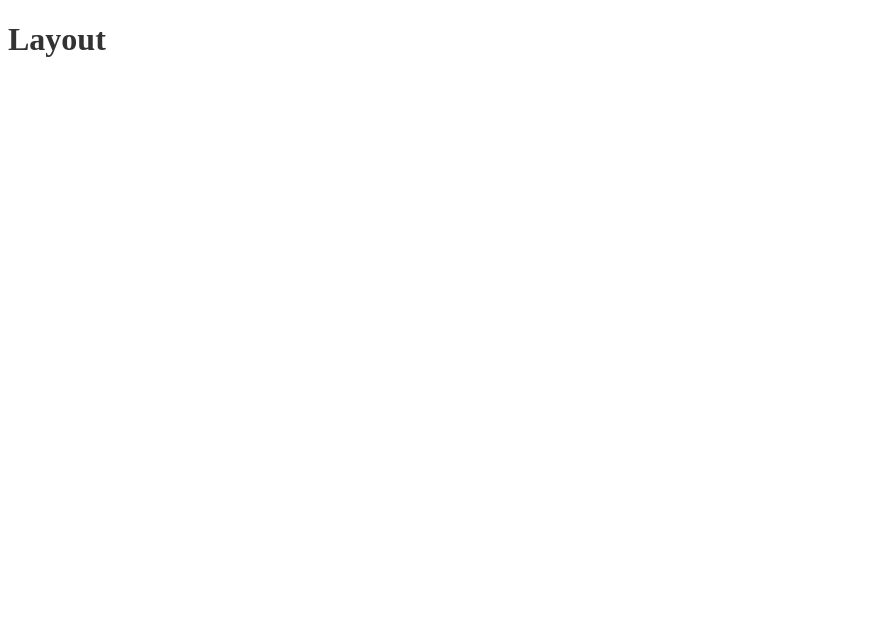
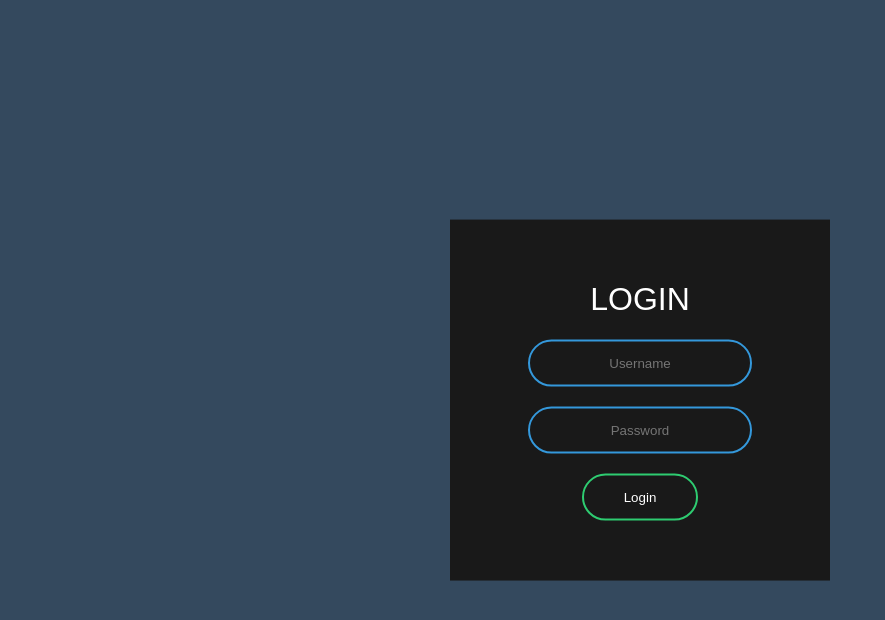
Before and after one commit to WillDera/loginSignUp, a Django app: page / in a window 1280 px wide. Before the commit the part shown is almost empty. Shown: the top 620 px of the page, without its empty margins (0-885 px from the left). Run offline with Django 3.2, Linux system fonts and the light colour scheme.

Commit message:
First design for  the login page

```diff
--- a/accounts/static/accounts/style.css
+++ b/accounts/static/accounts/style.css
@@ -1,14 +1,68 @@
-@media (prefers-color-scheme: dark) {
-  body {
-    background-color: #333;
-    color: white;
-  }
+body {
+  margin: 0;
+  padding: 0;
+  font-family: sans-serif;
+  background: #34495e;
 }
 
-@media (prefers-color-scheme: light) {
-  body {
-    background-color: white;
-    color: #333;
-  }
+.box {
+  width: 300px;
+  padding: 40px;
+  position: absolute;
+  top: 50%;
+  left: 50%;
+  -webkit-transform: translate(-50%, -50%);
+          transform: translate(-50%, -50%);
+  background: #191919;
+  text-align: center;
+}
+
+.box h1 {
+  color: white;
+  text-transform: uppercase;
+  font-weight: 500;
+}
+
+.box input[type="text"],
+.box input[type="password"] {
+  border: 0;
+  background: none;
+  display: block;
+  margin: 20px auto;
+  text-align: center;
+  border: 2px solid #3498db;
+  padding: 14px 10px;
+  width: 200px;
+  outline: none;
+  color: white;
+  border-radius: 24px;
+  -webkit-transition: 0.25s;
+  transition: 0.25s;
+}
+
+.box input[type="text"]:focus,
+.box input[type="password"]:focus {
+  width: 280px;
+  border-color: #2ecc71;
+}
+
+.box input[type="submit"] {
+  border: 0;
+  background: none;
+  display: block;
+  margin: 20px auto;
+  text-align: center;
+  border: 2px solid #2ecc71;
+  padding: 14px 40px;
+  outline: none;
+  color: white;
+  border-radius: 24px;
+  -webkit-transition: 0.25s;
+  transition: 0.25s;
+  cursor: pointer;
+}
+
+.box input[type="submit"]:hover {
+  background: #2ecc71;
 }
 /*# sourceMappingURL=style.css.map */
--- a/accounts/static/accounts/style.scss
+++ b/accounts/static/accounts/style.scss
@@ -1,13 +1,64 @@
-@media (prefers-color-scheme: dark) {
-    body {
-        background-color: #333;
+body {
+    margin: 0;
+    padding: 0;
+    font-family: sans-serif;
+    background: #34495e;
+}
+
+.box {
+    width: 300px;
+    padding: 40px;
+    position: absolute;
+    top: 50%;
+    left: 50%;
+    transform: translate(-50%, -50%);
+    background: #191919;
+    text-align: center;
+
+    h1 {
         color: white;
+        text-transform: uppercase;
+        font-weight: 500;
+    }
+
+    input[type="text"],
+    input[type="password"] {
+        border: 0;
+        background: none;
+        display: block;
+        margin: 20px auto;
+        text-align: center;
+        border: 2px solid #3498db;
+        padding: 14px 10px;
+        width: 200px;
+        outline: none;
+        color: white;
+        border-radius: 24px;
+        transition: 0.25s;
+    }
+
+    input[type="text"]:focus,
+    input[type="password"]:focus {
+        width: 280px;
+        border-color: #2ecc71;
+    }
+
+    input[type="submit"] {
+        border: 0;
+        background: none;
+        display: block;
+        margin: 20px auto;
+        text-align: center;
+        border: 2px solid #2ecc71;
+        padding: 14px 40px;
+        outline: none;
+        color: white;
+        border-radius: 24px;
+        transition: 0.25s;
+        cursor: pointer;
+    }
+
+    input[type="submit"]:hover {
+        background: #2ecc71;
     }
 }
-
-@media (prefers-color-scheme: light) {
-    body {
-        background-color: white;
-        color: #333;
-    }
-}
--- a/accounts/templates/accounts/login.html
+++ b/accounts/templates/accounts/login.html
@@ -1 +1,8 @@
-{% extends "base_layout.html" %} {% block content %} {% endblock %}
+{% extends "base_layout.html" %} {% block content %}
+<form class="box" action="index.html" method="post">
+  <h1>Login</h1>
+  <input type="text" name="" placeholder="Username" />
+  <input type="password" name="" placeholder="Password" />
+  <input type="submit" name="" value="Login" />
+</form>
+{% endblock %}
--- a/templates/base_layout.html
+++ b/templates/base_layout.html
@@ -13,7 +13,6 @@
     />
   </head>
   <body>
-    <h1>Layout</h1>
     {% block content %} {% endblock %}
   </body>
 </html>
```
Also changed, not shown: 1 other file.
